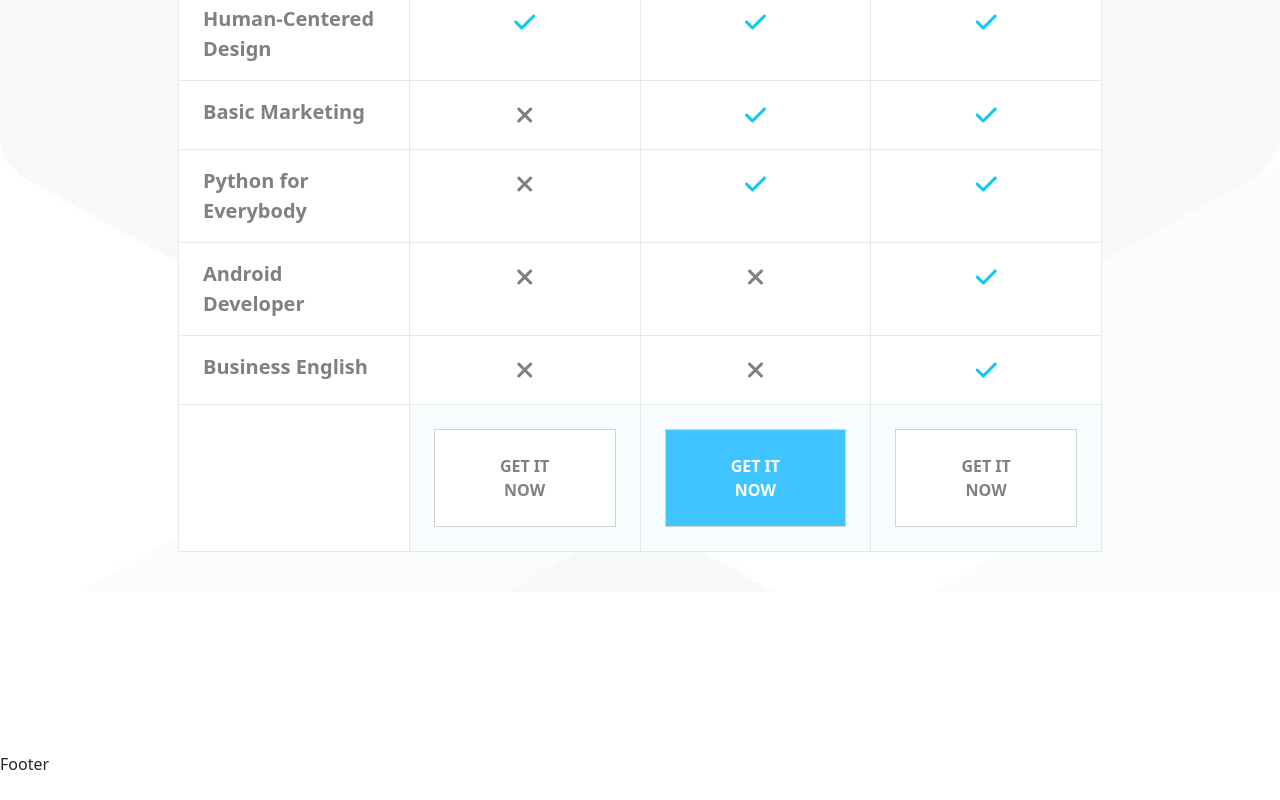
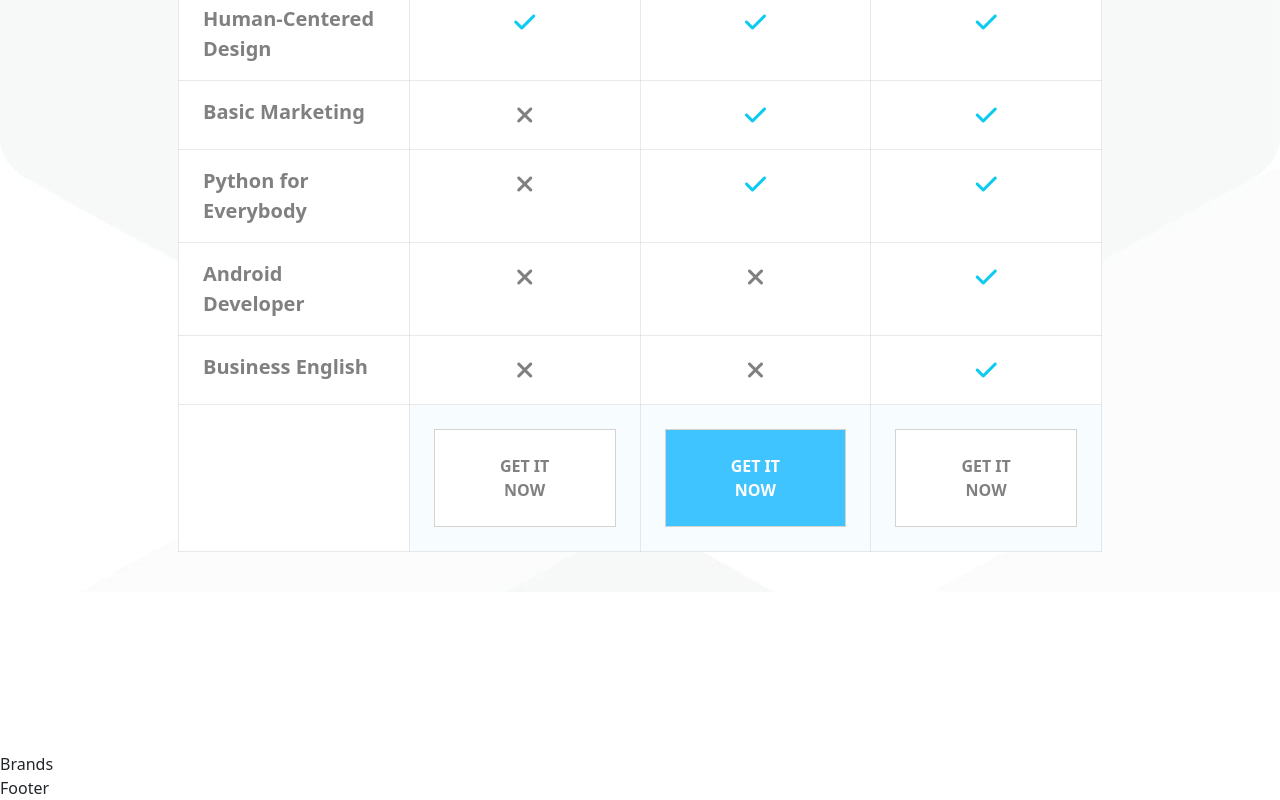
Before and after one commit to totarochristian/proj-html-vuejs, a Vue app: page / in a window 1280 px wide. Shown: the part 7628-8428 px from the top of the page. Before the commit the page ends 8404 px from the top, so only its background shows below. Built offline with nearby package versions, Linux system fonts and the light colour scheme.

Commit message:
Add empty brnds component and isntall inside the main component

```diff
--- /dev/null
+++ b/src/components/Main/BrandsComponent.vue
@@ -0,0 +1,15 @@
+<template>
+  <div id="brands">
+    Brands
+  </div>
+</template>
+
+<script>
+  export default {
+    name: 'BrandsComponent'
+  }
+</script>
+
+<style lang="scss" scoped>
+
+</style>
--- a/src/components/Main/MainComponent.vue
+++ b/src/components/Main/MainComponent.vue
@@ -7,6 +7,7 @@
     <LearningPossibilities />
     <PopularCoursesComponent />
     <PricingPlansComponent />
+    <BrandsComponent />
   </main>
 </template>
 
@@ -18,6 +19,7 @@
   import LearningPossibilities from './LearningPossibilitiesComponent.vue';
   import PopularCoursesComponent from './PopularCourses/PopularCoursesComponent.vue';
   import PricingPlansComponent from './PricingPlans/PricingPlansComponent.vue';
+  import BrandsComponent from './BrandsComponent.vue';
 
   export default {
     name: 'Main',
@@ -28,7 +30,8 @@
       FeedbackComponent,
       LearningPossibilities,
       PopularCoursesComponent,
-      PricingPlansComponent
+      PricingPlansComponent,
+      BrandsComponent
     }
   }
 </script>
```
